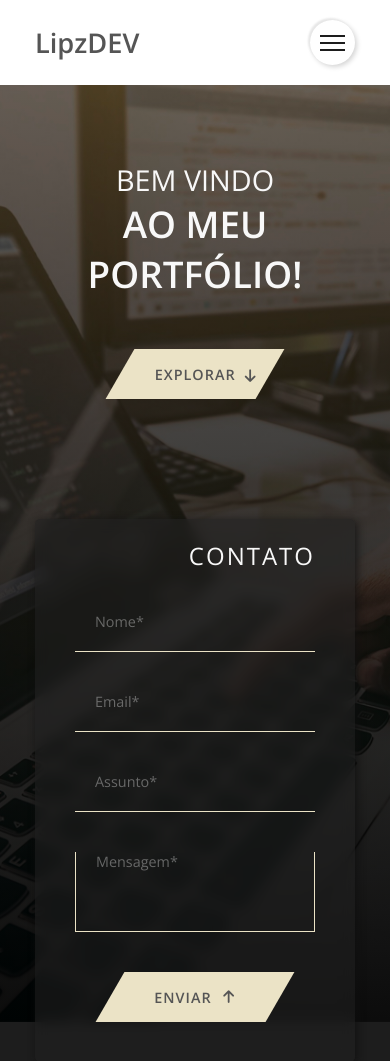
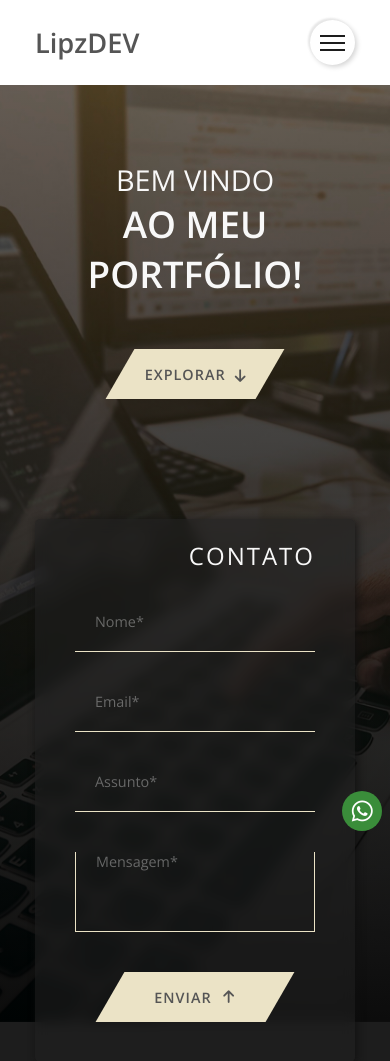
Before and after one commit to LipzDev/Portfolio, a PHP site: page / in a window 390 px wide. Shown: the top 1061 px of the page. Run offline with PHP 8.4, Linux system fonts and the light colour scheme; some libraries are stand-ins or nearby versions.

Commit message:
Arquivos do dia 03/03

```diff
--- a/Portfolio v3/index.php
+++ b/Portfolio v3/index.php
@@ -238,7 +238,7 @@
                <ul>
                   <li><a href="https://www.linkedin.com/in/lipzdev/" target="_blank">LinkedIn</a></li>
                   <li><a href="https://github.com/LipzDev" target="_blank">GitHub</a></li>
-                  <li><a href="tel:+5518996855200">WhatsApp</a></li>
+                  <li><a href="https://api.whatsapp.com/send/?phone=5518996855200&text=Olá Filipe Gomes... &app_absent=0">WhatsApp</a></li>
                   <li><a href="https://www.facebook.com/filipe.gomes.14019" target="_blank">Facebook</a></li>
                </ul>
             </div>
@@ -261,6 +261,10 @@
       <a href="https://github.com/LipzDev?tab=repositories">Todos os direitos reservados - LipzDEV</a>
    </section>
 
+   <section class="whatsapp">
+      <a href="https://api.whatsapp.com/send/?phone=5518996855200&text=Olá Filipe Gomes... &app_absent=0"><i class="fab fa-whatsapp"></i></a>
+   </section>
+
    <script type="module" src="js/script.js"></script>
 </body>
 </html>
--- a/Portfolio v3/sass/_mixin.scss
+++ b/Portfolio v3/sass/_mixin.scss
@@ -29,7 +29,7 @@
 
 @mixin toast{
    color: white;
-   font-size: 0.7em;
+   font-size: 0.9em;
    padding: 20px 0;
 
    visibility: hidden;
--- a/Portfolio v3/sass/_responsive.scss
+++ b/Portfolio v3/sass/_responsive.scss
@@ -5,6 +5,18 @@
 
    .form{
       top: 5rem;
+   }
+
+   // Whatsapp
+
+   .whatsapp{
+      a{
+         right: 1%;
+         bottom: 1.5%;
+         width: 50px;
+         height: 50px;
+         font-size: 1.5em;
+      }
    }
 }
 
@@ -50,6 +62,17 @@
    .tecnologias--flex{
       h4{
          top: -38%;
+      }
+   }
+
+   // Whatsapp
+
+   .whatsapp{
+      a{
+         right: 20px;
+         bottom: 20px;
+         right: 1%;
+         bottom: 1%;
       }
    }
 }
@@ -251,6 +274,15 @@
       }
    }
 
+   // Whatsapp
+
+   .whatsapp{
+      a{
+         right: 1%;
+         bottom: 1%;
+      }
+   }
+
 }
 
 // CELULAR
@@ -412,4 +444,18 @@
    .remove{
       display: none;
    }
+
+   // Whatsapp
+
+   .whatsapp{
+      a{
+         right: 2%;
+         bottom: 1.5%;
+
+         width: 40px;
+         height: 40px;
+
+         font-size: 1.5em;
+      }
+   }
 }
--- a/Portfolio v3/sass/style.scss
+++ b/Portfolio v3/sass/style.scss
@@ -139,6 +139,9 @@
          padding: 20px 60px;
          font-weight: 600;
          font-size: 0.9em;
+
+         position: relative;
+         left: -10px;
       }
 
       i{
@@ -594,5 +597,36 @@
    }
 }
 
+// Whatsapp
+
+.whatsapp{
+   a{
+      position: fixed;
+      right: 1%;
+      bottom: 2%;
+
+      color: white;
+      font-size: 2.0em;
+      background: rgb(58, 141, 58);
+
+      width: 70px;
+      height: 70px;
+      border-radius: 50%;
+
+      display: flex;
+      align-items: center;
+      justify-content: center;
+   }
+
+   i{
+      transform: rotate(0);
+      transition: 0.5s ease-in-out;
+   }
+
+   &:hover i{
+      transform: rotate(360deg);
+   }
+}
+
 
 @import 'responsive';
```
Also changed, not shown: Portfolio v3/css/style.css, Portfolio v3/js/modules/form-toast.js (indentation only), 1 other file.
